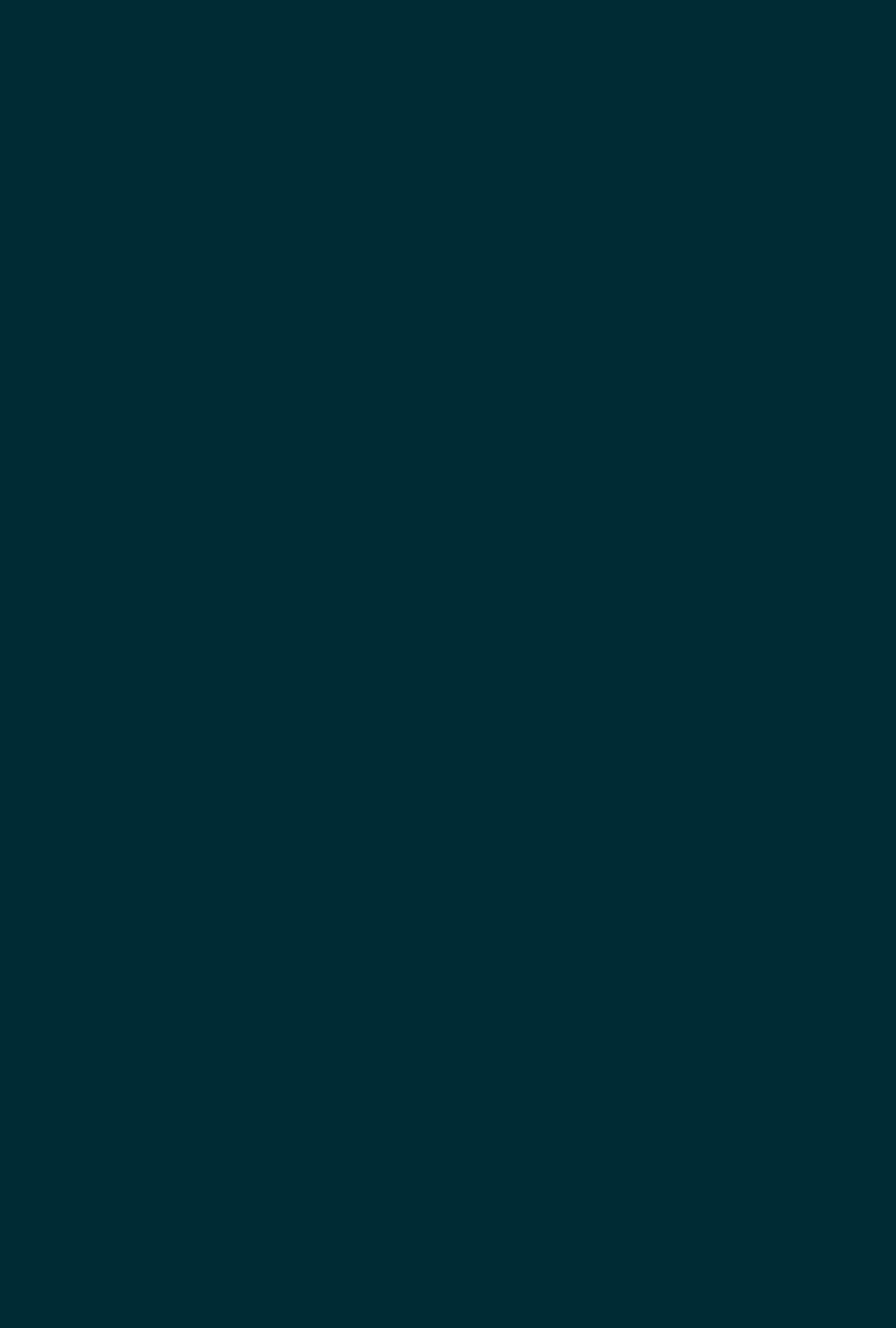
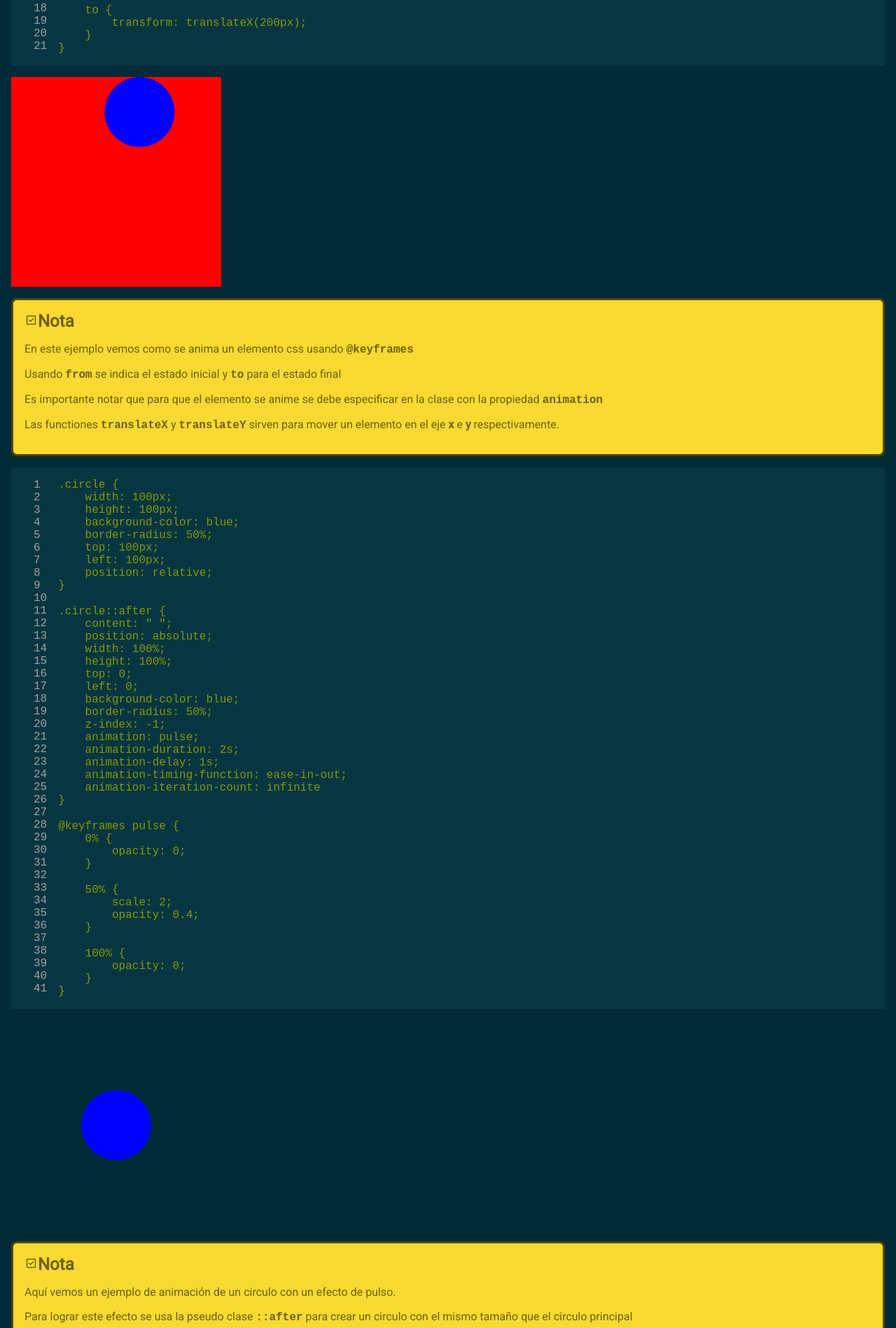
Before and after one commit to pascencio/css3-tutorial, a Nuxt app: page /animation in a window 1280 px wide. Shown: the part 482-2380 px from the top of the page at 70% size. Before the commit the page ends 800 px from the top, so only its background shows below. Built offline with nearby package versions, Linux system fonts and the light colour scheme.

Commit message:
feat: Animations

```diff
--- a/pages/animation.vue
+++ b/pages/animation.vue
@@ -1,9 +1,461 @@
-<script lang="ts">
+<script lang="ts" setup>
+import Codeblock from '~/components/Codeblock.vue';
+import Note from '~/components/Note.vue';
+const extample1 = `circle {
+    width: 100px;
+    height: 100px;
+    background-color: blue;
+    border-radius: 50%;
+    animation: move;
+    animation-duration: 3s;
+    animation-timing-function: linear;
+    animation-iteration-count: infinite;
+}
+
+
+@keyframes move {
+    from {
+        transform: translateX(0);
+    }
+
+    to {
+        transform: translateX(200px);
+    }
+}`;
+
+const example2 = `.circle {
+    width: 100px;
+    height: 100px;
+    background-color: blue;
+    border-radius: 50%;
+    top: 100px;
+    left: 100px;
+    position: relative;
+}
+
+.circle::after {
+    content: " ";
+    position: absolute;
+    width: 100%;
+    height: 100%;
+    top: 0;
+    left: 0;
+    background-color: blue;
+    border-radius: 50%;
+    z-index: -1;
+    animation: pulse;
+    animation-duration: 2s;
+    animation-delay: 1s;
+    animation-timing-function: ease-in-out;
+    animation-iteration-count: infinite
+}
+
+@keyframes pulse {
+    0% {
+        opacity: 0;
+    }
+
+    50% {
+        scale: 2;
+        opacity: 0.4;
+    }
+
+    100% {
+        opacity: 0;
+    }
+}`;
+
+const example3 = `.circle {
+    width: 100px;
+    height: 100px;
+    background-color: blue;
+    border-radius: 50%;
+    top: 0px;
+    left: 0px;
+    animation: move;
+    animation-duration: 2s;
+    animation-delay: 1s;
+    animation-timing-function: linear;
+    animation-iteration-count: infinite;
+    animation-direction: alternate;
+}
+
+@keyframes move {
+    from {
+        transform: translateX(0);
+    }
+
+    to {
+        transform: translateX(200px);
+    }
+}`;
+
+const example4 = `.circle {
+    width: 100px;
+    height: 100px;
+    background-color: blue;
+    border-radius: 50%;
+    animation: move;
+    animation-duration: 2s;
+    animation-delay: 1s;
+    animation-timing-function: linear;
+    animation-iteration-count: infinite;
+    animation-direction: alternate;
+    &:hover {
+        animation-play-state: paused;
+        cursor: progress;
+    }
+}
+
+@keyframes move {
+    from {
+        transform: translateX(0);
+    }
+
+    to {
+        transform: translateX(200px);
+    }
+}`;
+
+const example5 = `.circle {
+    width: 100px;
+    height: 100px;
+    background-color: blue;
+    border-radius: 50%;
+    animation: move;
+    animation-duration: 2s;
+    animation-delay: 1s;
+    animation-timing-function: linear;
+    animation-fill-mode: forwards;
+}
+
+@keyframes move {
+    from {
+        transform: translateX(0);
+    }
+
+    to {
+        transform: translateX(200px);
+    }
+}`;
+
+const example6 = `circle {
+    width: 100px;
+    height: 100px;
+    background-color: blue;
+    border-radius: 50%;
+    animation:
+        shrink 1s steps(60) infinite alternate,
+        move 1s linear 2s infinite alternate;
+}
+
+
+@keyframes shrink {
+    from {
+        scale: 1;
+    }
+
+    to {
+        scale: 0.5;
+    }
+}
+
+@keyframes move {
+    from {
+        transform: translateX(0);
+    }
+
+    to {
+        transform: translateX(435px);
+    }
+}`;
+
 </script>
 <template>
     <div>
         <h1>Animation</h1>
     </div>
+    <Codeblock :code="extample1" />
+    <div class="example1">
+        <div class="circle">
+
+        </div>
+    </div>
+    <Note title="Nota">
+        <p>En este ejemplo vemos como se anima un elemento css usando <code>@keyframes</code></p>
+        <p>Usando <code>from</code> se indica el estado inicial y <code>to</code> para el estado final</p>
+        <p>Es importante notar que para que el elemento se anime se debe especificar en la clase con la propiedad
+            <code>animation</code>
+        </p>
+        <p>Las functiones <code>translateX</code> y <code>translateY</code> sirven para mover un elemento en el eje
+            <strong>x</strong> e <strong>y</strong> respectivamente.
+        </p>
+    </Note>
+    <Codeblock :code="example2" />
+    <div class="example2">
+        <div class="circle">
+
+        </div>
+    </div>
+    <Note title="Nota">
+        <p>Aquí vemos un ejemplo de animación de un circulo con un efecto de pulso.</p>
+        <p>Para lograr este efecto se usa la pseudo clase <code>::after</code> para crear un circulo con el mismo tamaño
+            que el circulo principal</p>
+        <p>La propiedad <code>animation-timing-function</code> permite definiri el comportamiento de la animación,
+            mientras que <code>animation-iteration-count</code> indica cuantas veces iterará esta</p>
+        <p>Se usa la propiedad <code>animation-delay</code> para que la animación comience después de un tiempo
+            determinado</p>
+    </Note>
+    <Codeblock :code="example3" />
+    <div class="example3">
+        <div class="circle">
+
+        </div>
+    </div>
+    <Note title="Nota">
+        <p>En este ejemplo agregamos la propiedad <code>animation-direction</code> con el valor <code>alternate</code>
+            para que el movimiento del circulo haga que vaya y vuelva</p>
+        <p>Tambien se puede utilizar el valor <code>reverse</code> o combinarlo con <code>alternate-reverse</code></p>
+    </Note>
+    <Codeblock :code="example4" />
+    <div class="example4">
+        <div class="circle">
+
+        </div>
+    </div>
+    <Note title="Nota">
+        <p>En este ejemplo se agrega la propiedad <code>animation-play-state</code> con el valor <code>paused</code>
+            para
+            que la animación se detenga cuando el circulo es seleccionado</p>
+        <p>Además se cambia el cursor del mouse a <code>progress</code> para indicar que el circulo es interactivo</p>
+    </Note>
+    <Codeblock :code="example5" />
+    <div class="example5">
+        <div class="circle">
+
+        </div>
+    </div>
+    <Note title="Nota">
+        <p>En este ejemplo se agrega la propiedad <code>animation-fill-mode</code> con el valor <code>forwards</code>
+            para que el circulo se quede en la posición final de la animación</p>
+        <p>También podemos utilizar el valor <code>both</code> para que tome el estado inicial y final</p>
+    </Note>
+    <Codeblock :code="example6" />
+    <div class="example6">
+        <div class="circle">
+
+        </div>
+    </div>
+    <Note title="Nota">
+        <p>En este ejemplo se combinan dos animaciones en un solo elemento</p>
+        <p>Para lograr esto se separan las animaciones con una coma <code>,</code> y se especifica el tiempo de
+            duración, el tiempo de inicio y el comportamiento de la animación</p>
+    </Note>
 
 </template>
-<style scoped></style>
+<style scoped>
+.example1 {
+    width: 300px;
+    height: 300px;
+    background-color: red;
+}
+
+.example1 .circle {
+    width: 100px;
+    height: 100px;
+    background-color: blue;
+    border-radius: 50%;
+    animation: example1_move;
+    animation-duration: 3s;
+    animation-timing-function: linear;
+    animation-iteration-count: infinite;
+}
+
+
+@keyframes example1_move {
+    from {
+        transform: translateX(0);
+    }
+
+    to {
+        transform: translateX(200px);
+    }
+}
+
+.example2 {
+    width: 300px;
+    height: 300px;
+}
+
+.example2 .circle {
+    width: 100px;
+    height: 100px;
+    background-color: blue;
+    border-radius: 50%;
+    top: 100px;
+    left: 100px;
+    position: relative;
+}
+
+.example2 .circle::after {
+    content: " ";
+    position: absolute;
+    width: 100%;
+    height: 100%;
+    top: 0;
+    left: 0;
+    background-color: blue;
+    border-radius: 50%;
+    z-index: -1;
+    animation: example2_pulse;
+    animation-duration: 2s;
+    animation-delay: 1s;
+    animation-timing-function: ease-in-out;
+    animation-iteration-count: infinite
+}
+
+@keyframes example2_pulse {
+    0% {
+        opacity: 0;
+    }
+
+    50% {
+        scale: 2;
+        opacity: 0.4;
+    }
+
+    100% {
+        opacity: 0;
+    }
+}
+
+.example3 {
+    width: 300px;
+    height: 300px;
+    background-color: red
+}
+
+.example3 .circle {
+    width: 100px;
+    height: 100px;
+    background-color: blue;
+    border-radius: 50%;
+    top: 0px;
+    left: 0px;
+    animation: example3_move;
+    animation-duration: 2s;
+    animation-delay: 1s;
+    animation-timing-function: linear;
+    animation-iteration-count: infinite;
+    animation-direction: alternate;
+}
+
+@keyframes example3_move {
+    from {
+        transform: translateX(0);
+    }
+
+    to {
+        transform: translateX(200px);
+    }
+}
+
+.example4 {
+    width: 300px;
+    height: 300px;
+    background-color: red;
+}
+
+.example4 .circle {
+    width: 100px;
+    height: 100px;
+    background-color: blue;
+    border-radius: 50%;
+    animation: example4_move;
+    animation-duration: 2s;
+    animation-delay: 1s;
+    animation-timing-function: linear;
+    animation-iteration-count: infinite;
+    animation-direction: alternate;
+
+    &:hover {
+        animation-play-state: paused;
+        cursor: progress;
+    }
+}
+
+@keyframes example4_move {
+    from {
+        transform: translateX(0);
+    }
+
+    to {
+        transform: translateX(200px);
+    }
+}
+
+.example5 {
+    width: 300px;
+    height: 300px;
+    background-color: red;
+}
+
+.example5 .circle {
+    width: 100px;
+    height: 100px;
+    background-color: blue;
+    border-radius: 50%;
+    animation: example5_move;
+    animation-duration: 2s;
+    animation-delay: 1s;
+    animation-timing-function: linear;
+    animation-fill-mode: forwards;
+}
+
+@keyframes example5_move {
+    from {
+        transform: translateX(0);
+    }
+
+    to {
+        transform: translateX(200px);
+    }
+}
+
+.example6 {
+    width: 300px;
+    height: 300px;
+    background-color: red;
+}
+
+.example6 .circle {
+    width: 100px;
+    height: 100px;
+    background-color: blue;
+    border-radius: 50%;
+    animation:
+        example6_shrink 1s steps(60) infinite alternate,
+        example6_move 1s linear 2s infinite alternate;
+}
+
+
+@keyframes example6_shrink {
+    from {
+        scale: 1;
+    }
+
+    to {
+        scale: 0.5;
+    }
+}
+
+@keyframes example6_move {
+    from {
+        transform: translateX(0);
+    }
+
+    to {
+        transform: translateX(435px);
+    }
+}
+</style>
--- a/pages/index.vue
+++ b/pages/index.vue
@@ -26,9 +26,9 @@
             <nav>
                 <NuxtLink to="/transition">Transition</NuxtLink>
             </nav>
-            <!-- <nav>
+            <nav>
                 <NuxtLink to="/animation">Animation</NuxtLink>
-            </nav> -->
+            </nav>
         </menu>
     </div>
 </template>
```
